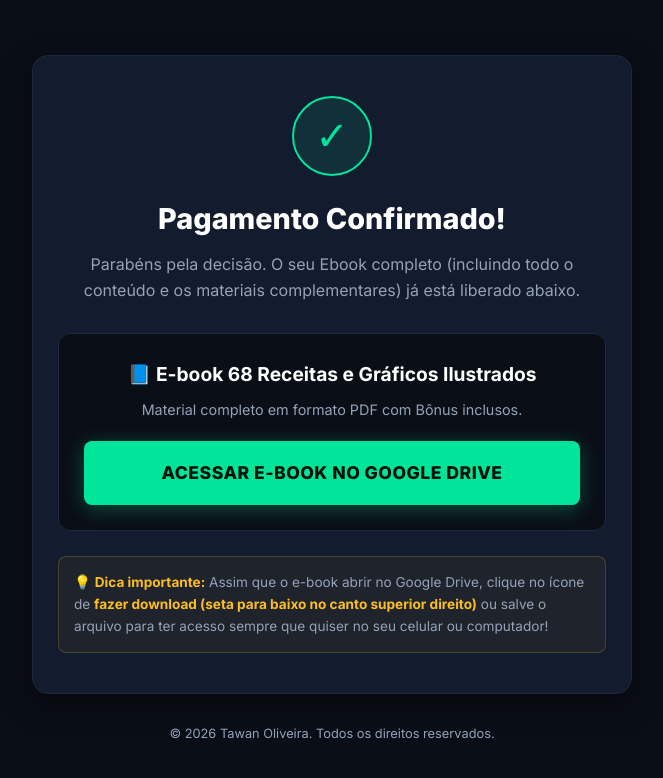
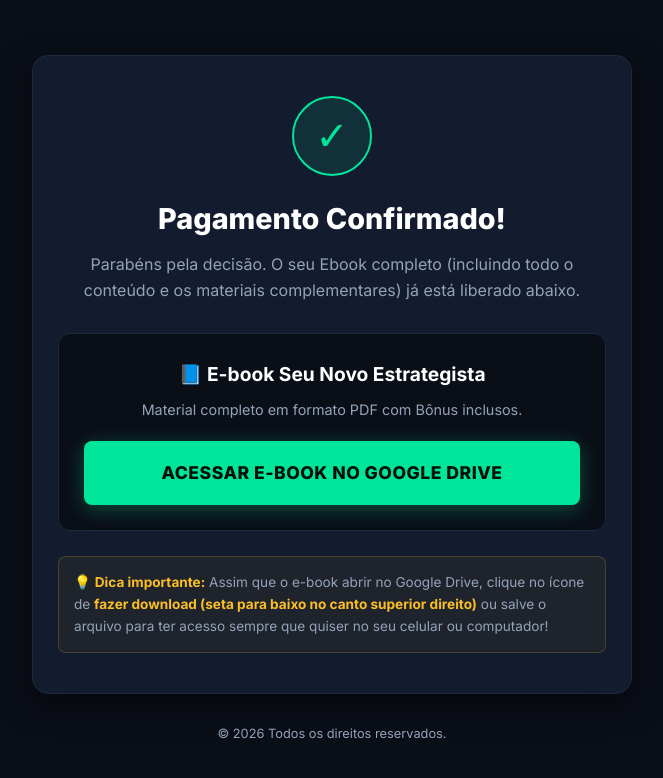
Before and after one commit to sarahduany22y/ebook-croch, a plain HTML site: page obrigadoorde68.html in a window 1280 px wide. Shown: the whole page, without its empty margins (308-971 px from the left). Drawn offline with Linux system fonts and the light colour scheme.

Commit message:
Update obrigadoorde68.html

```diff
--- a/obrigadoorde68.html
+++ b/obrigadoorde68.html
@@ -154,11 +154,11 @@
     <p class="subtitle">Parabéns pela decisão. O seu Ebook completo (incluindo todo o conteúdo e os materiais complementares) já está liberado abaixo.</p>
 
     <div class="download-card">
-      <h3>📘 E-book 68 Receitas e Gráficos Ilustrados</h3>
+      <h3>📘 E-book Seu Novo Estrategista</h3>
       <p>Material completo em formato PDF com Bônus inclusos.</p>
 
       <!-- LINK DO GOOGLE DRIVE CONFIGURADO -->
-      <a href="https://drive.google.com/uc?export=download&id=1lwwEZJxqFdITlk5rOFmyfcMZlNuksbcg" target="_blank" class="btn-download">
+      <a href="https://drive.google.com/drive/folders/1GvQ0Dx47OE6FGFVvH7jq4mXYMp1T1R62?usp=sharing" target="_blank" class="btn-download">
         ACESSAR E-BOOK NO GOOGLE DRIVE
       </a>
     </div>
@@ -170,7 +170,7 @@
   </div>
 
   <footer>
-    <p>© 2026 Tawan Oliveira. Todos os direitos reservados.</p>
+    <p>© 2026 Todos os direitos reservados.</p>
   </footer>
 
 </body>
```
